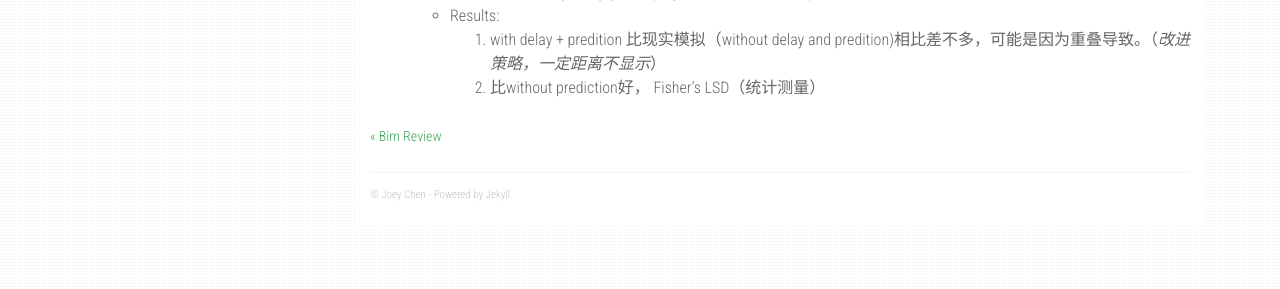
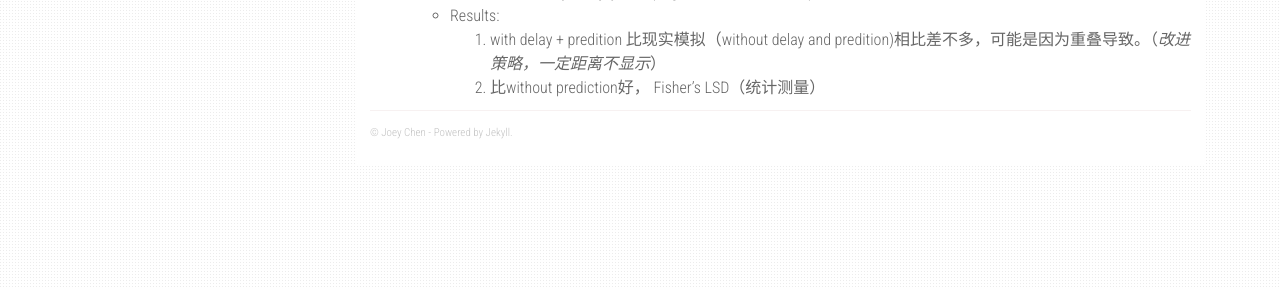
Before and after one commit to czy95/czy95.github.io, a Jekyll site: the page built from _posts/2020-10-27-ISARC-Meeting.md, in a window 1280 px wide. Shown: the part 611-900 px from the top of the page. Built offline with Jekyll 4.4.1, drawn with Linux system fonts in a browser that asks for light colours; nearby versions of some CDN libraries; our own code applies the rules of GitHub Pages for plain Markdown files.

Commit message:
Update post.html

```diff
--- a/_layouts/post.html
+++ b/_layouts/post.html
@@ -15,42 +15,3 @@
 <div class="content">
   <div class="post">{{ content }}
 </div>
-
-
-
-{% assign hasSimilar = '' %}
-  {% for post in site.posts  %}
-    {% assign postHasSimilar = false %}
-      {% for tag in post.categories %}
-        {% for thisTag in page.categories %}
-          {% if postHasSimilar == false and hasSimilar.size < 6 and post != page and tag == thisTag %}
-            {% if hasSimilar.size == 0 %}
-            <div class="panel-body">
-              <h4>Related Posts</h4>
-              <ul>
-            {% endif %}
-                <li class="relatedPost">
-                  <a href="{{ site.url }}{{ post.url }}">{{ post.title }}</a>
-                  {% if post.categories %}
-                    (Categories: {% for category in post.categories %}<a href="/category/{{ category }}">{{ category }}</a>{% if forloop.last == false %}, {% endif %}{% endfor %})
-                  {% endif %}
-                </li>
-          {% capture hasSimilar %}{{ hasSimilar }}*{% endcapture %}
-          {% assign postHasSimilar = true %}
-        {% endif %}
-      {% endfor %}
-    {% endfor %}
-  {% endfor %}
-  {% if hasSimilar.size > 0 %}
-  </ul>
-</div>
-{% endif %}
-
-<div class="PageNavigation">
-  {% if page.previous.url %}
-    <a class="prev" href="{{ page.previous.url }}">&laquo; {{ page.previous.title }}</a>
-  {% endif %}
-  {% if page.next.url %}
-    <a class="next" href="{{ page.next.url }}">{{ page.next.title }} &raquo;</a>
-  {% endif %}
-</div>
```
